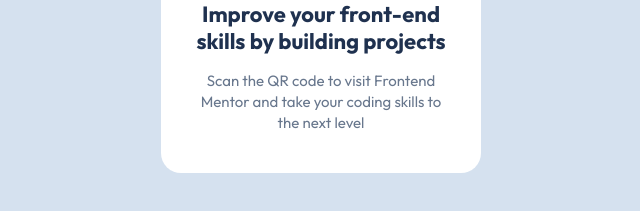
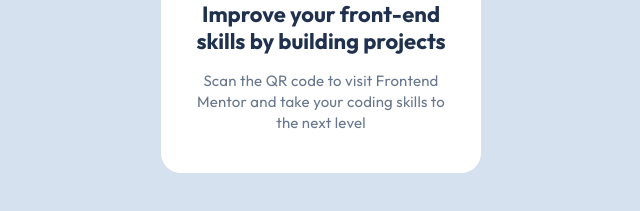
Before and after one commit to Sameer2244/QR-code-component, a plain HTML site: page index.html in a window 1280 px wide. Shown: the part 477-688 px from the top of the page, 319-959 px from the left. Drawn offline with nearby package versions, Linux system fonts and the light colour scheme.

Commit message:
letter spacing added

```diff
--- a/index.html
+++ b/index.html
@@ -35,7 +35,7 @@
           Improve your front-end skills by building projects
         </h1>
         <p
-          class="font-normal text-[#68778D] text-[.9375rem] font-[Outfit] leading-[1.3125rem]"
+          class="font-normal text-[#68778D] text-[.9375rem] font-[Outfit] leading-[1.3125rem] tracking-[.0125rem]"
         >
           Scan the QR code to visit Frontend Mentor and take your coding skills
           to the next level
```
